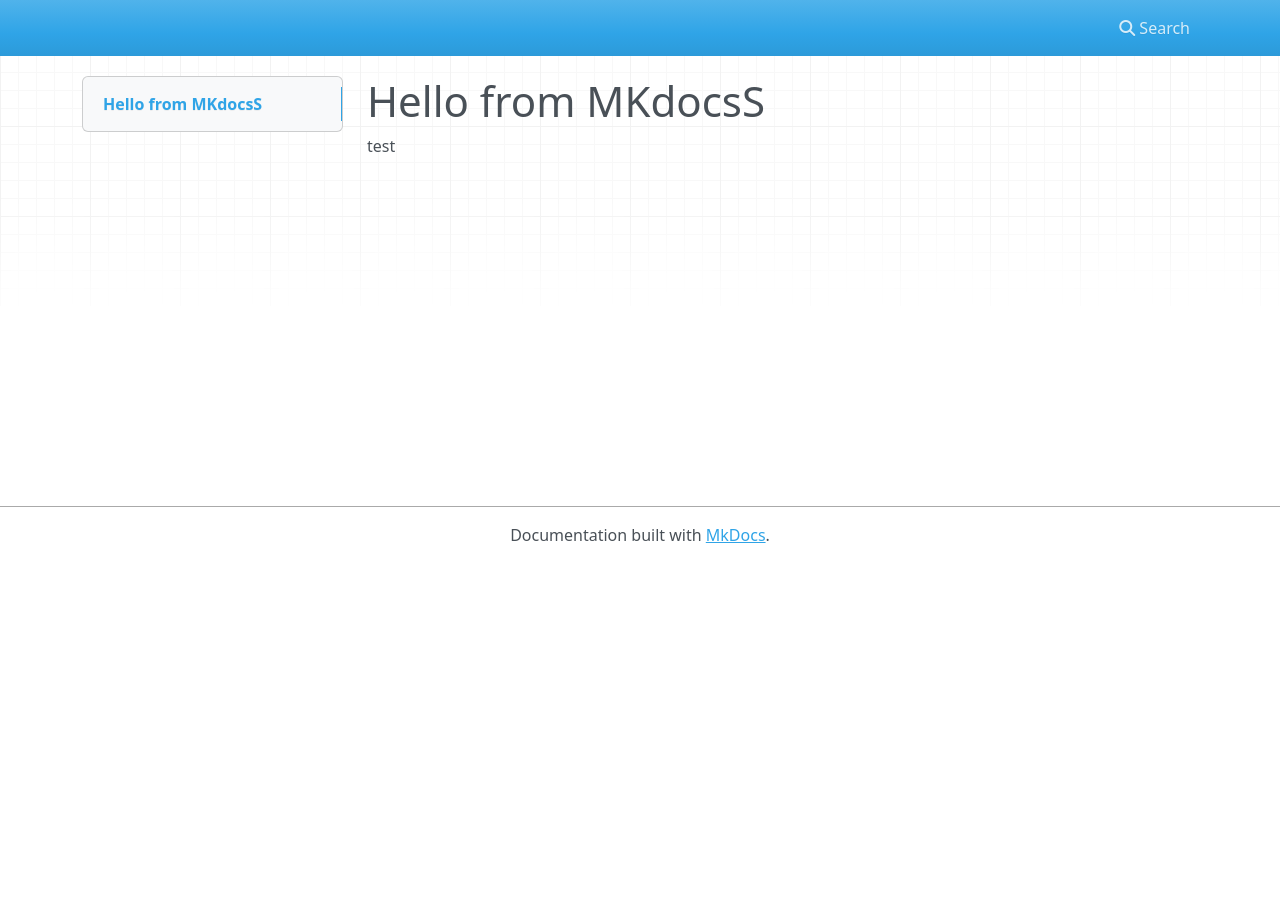
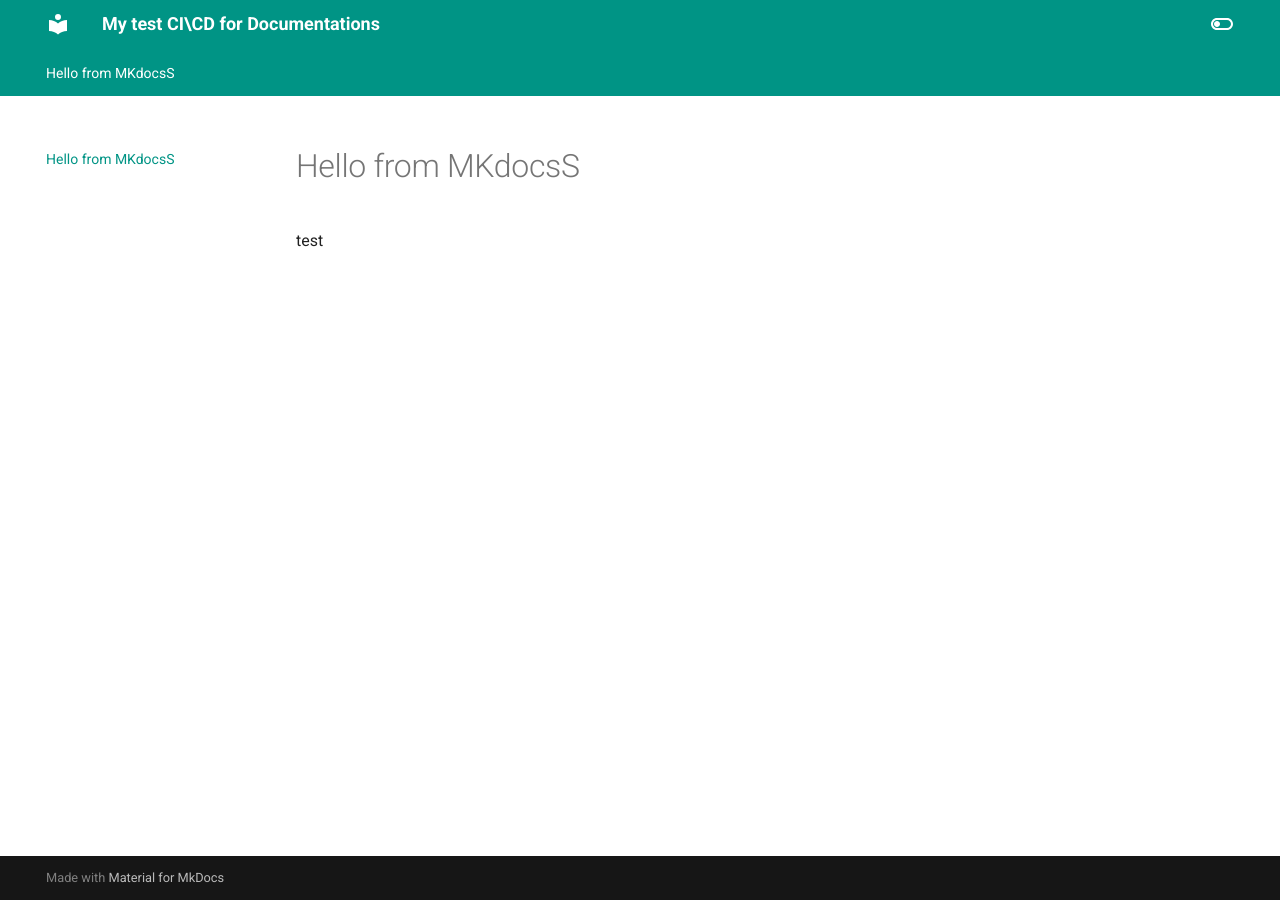
Before and after one commit to geksogen/Learn_GIT, an MkDocs documentation site: the page built from docs/index.md, in a window 1280 px wide. Built offline with MkDocs 1.6.1 and Material for MkDocs 9.7.7, drawn with Linux system fonts in a browser that asks for light colours; nearby versions of some CDN libraries.

Commit message:
add Mkdocs

```diff
--- a/mkdocs.yml
+++ b/mkdocs.yml
@@ -1,26 +1,47 @@
-name: ci
-on:
-  push:
-    branches:
-      - master
-      - main
-permissions:
-  contents: write
-jobs:
-  deploy:
-    runs-on: ubuntu-latest
-    steps:
-      - uses: actions/checkout@v3
-      - uses: actions/setup-python@v4
-        with:
-          python-version: 3.x
-      - uses: actions/cache@v2
-        with:
-          key: ${{ github.ref }}
-          path: .cache
-      - run: pip install mkdocs-material
-      - run: pip install mkdocs-mermaid2-plugin
-      - run: pip install pillow cairosvg
-      - run: pip install beautifulsoup4>=4.11.1
-      - run: pip install mkdocs-swagger-ui-tag
-      - run: mkdocs gh-deploy --force
+site_name: My test CI\CD for Documentations
+theme:
+  name: material
+  features:
+    - navigation.tabs
+    - navigation.sections
+    - toc.integrate
+    - navigation.top
+    - search.suggest
+    - search.highlight
+    - content.tabs.link
+    - content.code.annotation
+    - content.code.copy
+  language: en
+  palette:
+    - scheme: default
+      toggle:
+        icon: material/toggle-switch-off-outline
+        name: Switch to dark mode
+      primary: teal
+      accent: purple
+    - scheme: slate
+      toggle:
+        icon: material/toggle-switch
+        name: Switch to light mode
+      primary: teal
+      accent: lime
+
+markdown_extensions:
+  - pymdownx.highlight:
+      anchor_linenums: true
+  - pymdownx.inlinehilite
+  - pymdownx.snippets
+  - admonition
+  - pymdownx.arithmatex:
+      generic: true
+  - footnotes
+  - pymdownx.details
+  - pymdownx.superfences
+  - pymdownx.mark
+  - attr_list
+  - pymdownx.emoji:
+      emoji_index: !!python/name:materialx.emoji.twemoji
+      emoji_generator: !!python/name:materialx.emoji.to_svg
+
+plugins:
+   - swagger-ui-tag
```
